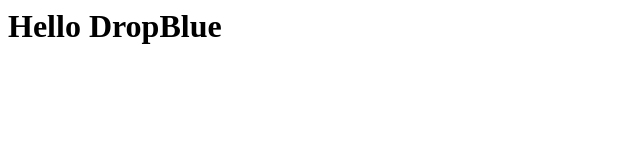
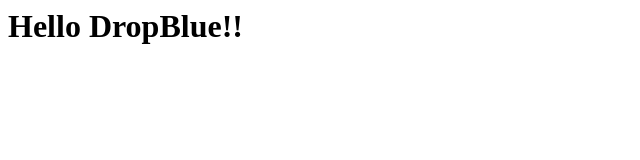
Before and after one commit to kbzrmacedo/learningGit, a website: page index.html in a window 1280 px wide. Shown: the full height of the page, 0-640 px from the left. Drawn offline with Linux system fonts and the light colour scheme.

Commit message:
Acrescentado Pontuação

```diff
--- a/index.html
+++ b/index.html
@@ -1 +1 @@
-<h1> Hello DropBlue </>
+<h1> Hello DropBlue!! </>
```
